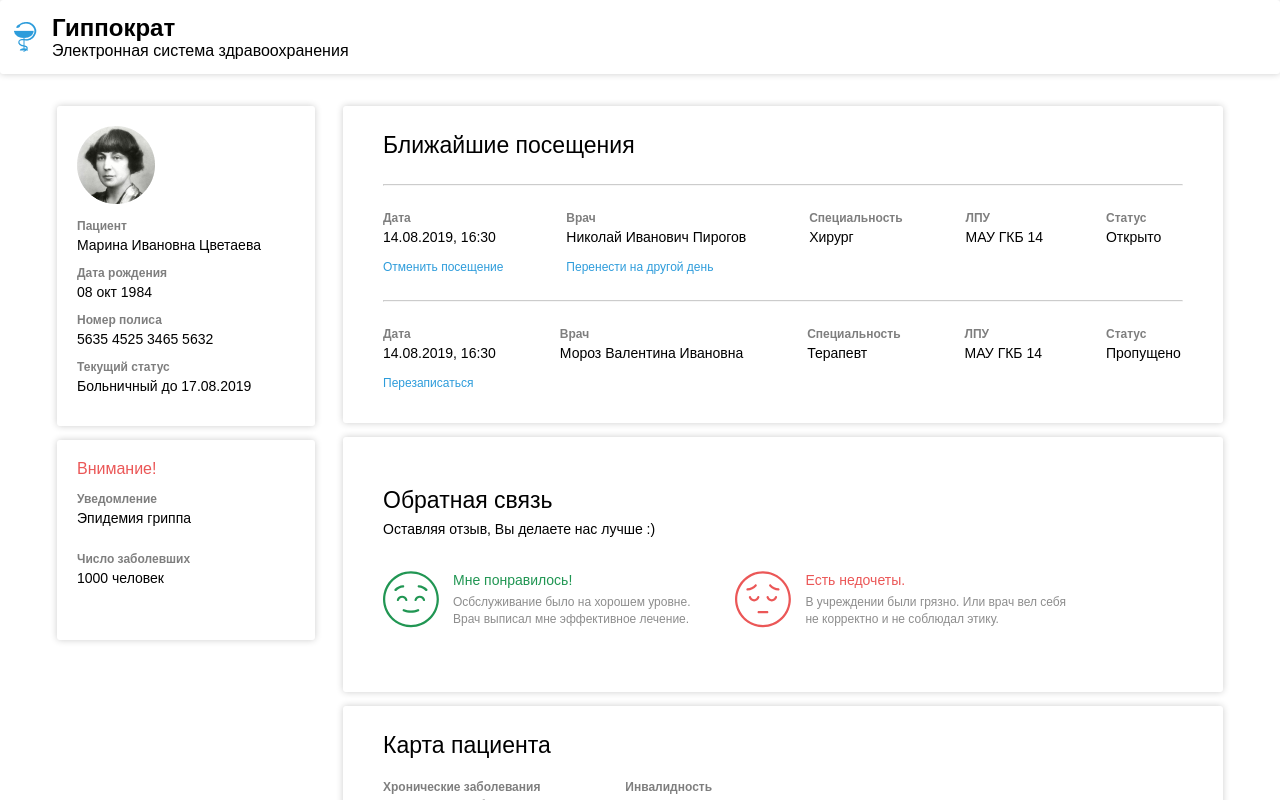
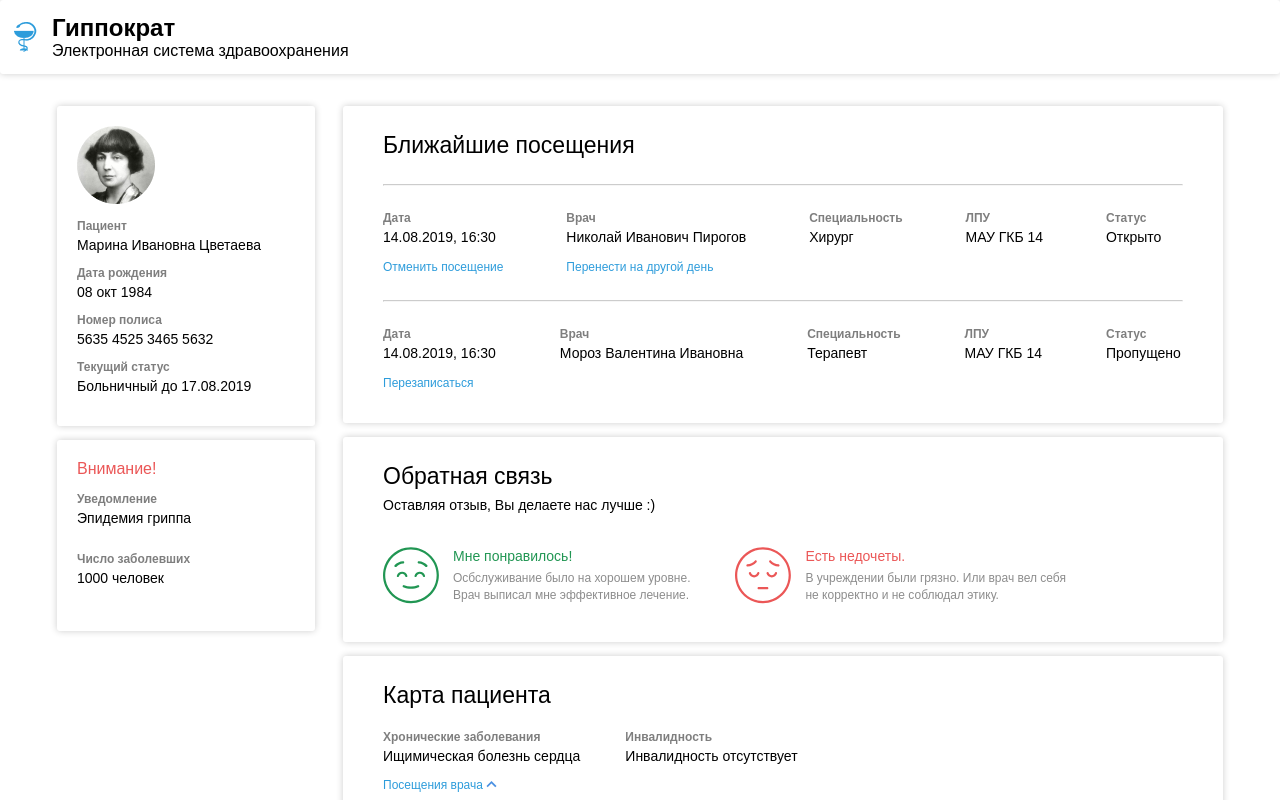
Before and after one commit to genalll/medicine, a React (Create React App) app: page / in a window 1280 px wide. Shown: the top 800 px of the page. Built offline with nearby package versions, Linux system fonts and the light colour scheme.

Commit message:
small fix

```diff
--- a/src/containers/QuestionPopup/style.css
+++ b/src/containers/QuestionPopup/style.css
@@ -110,7 +110,7 @@
 }
 
 .first-gift {
-    margin-left: 53px;
+    margin-left: 39px;
     margin-right: 7px;
 }
 
--- a/src/pages/css/giftblock.css
+++ b/src/pages/css/giftblock.css
@@ -1,5 +1,5 @@
 .gift-block {
-    margin: 33px 40px 39px 42px;
+    margin: 33px 40px 39px 0;
     display: flex;
     flex-direction: row;
     flex-wrap: nowrap;
--- a/src/pages/css/main.css
+++ b/src/pages/css/main.css
@@ -22,7 +22,7 @@ body {
 .quest,
 .feedback {
     width: 800px;
-    min-height: 200px;
+    min-height: 150px;
     box-shadow: 0px 0px 7px rgba(0, 0, 0, 0.2);
     margin-bottom: 14px;
     border-radius: 3px;
@@ -107,6 +107,7 @@ a {
     width: 100%;
     margin-top: 31px;
     display: flex;
+    cursor: pointer;
 }
 
 .small-gray-text {
@@ -118,7 +119,6 @@ a {
 }
 
 .fb-h {
-    margin-top: 24px;
     font-size: 23px;
     line-height: 30px;
 }
@@ -136,7 +136,6 @@ a {
 .notification {
     width: 218px;
     min-width: 218px;
-    min-height: 160px;
     padding: 20px;
     box-shadow: 0px 0px 7px rgba(0, 0, 0, 0.2);
     margin-right: 28px;
```
